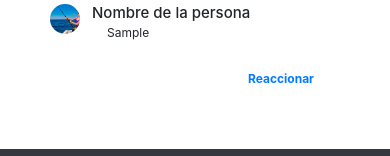
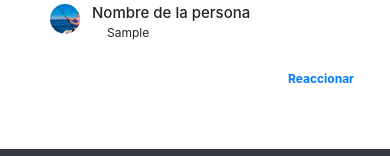
Before and after one commit to Andrey04Dev/TourPage, a React (Create React App) app: page /tours/cabalgata-playa in a window 390 px wide. Both pictures are taken after typing "Sample" into the empty fields and a click on the button "Comentar". Shown: the part 987-1143 px from the top of the page. Built offline with nearby package versions, Linux system fonts and the light colour scheme.

Commit message:
Update 07/29/20 again

```diff
--- a/src/Components/MostrarComentario/MostrarComentrario.scss
+++ b/src/Components/MostrarComentario/MostrarComentrario.scss
@@ -126,8 +126,7 @@
 
         .btn-comment {
             position: relative;
-            margin-right: 40px;
-            color: #007bff;
+            margin-right: 0px;
             font-weight: bold;
             float: right;
             border: none;
@@ -154,7 +153,7 @@
                 z-index: 1;
                 bottom: 100%;
                 left: 50%;
-
+                margin-left: -40px;
                 .icons-0 {
                     background: url("../../assets//iconos/reactions_like.png") no-repeat;
                     background-position: center;
```
